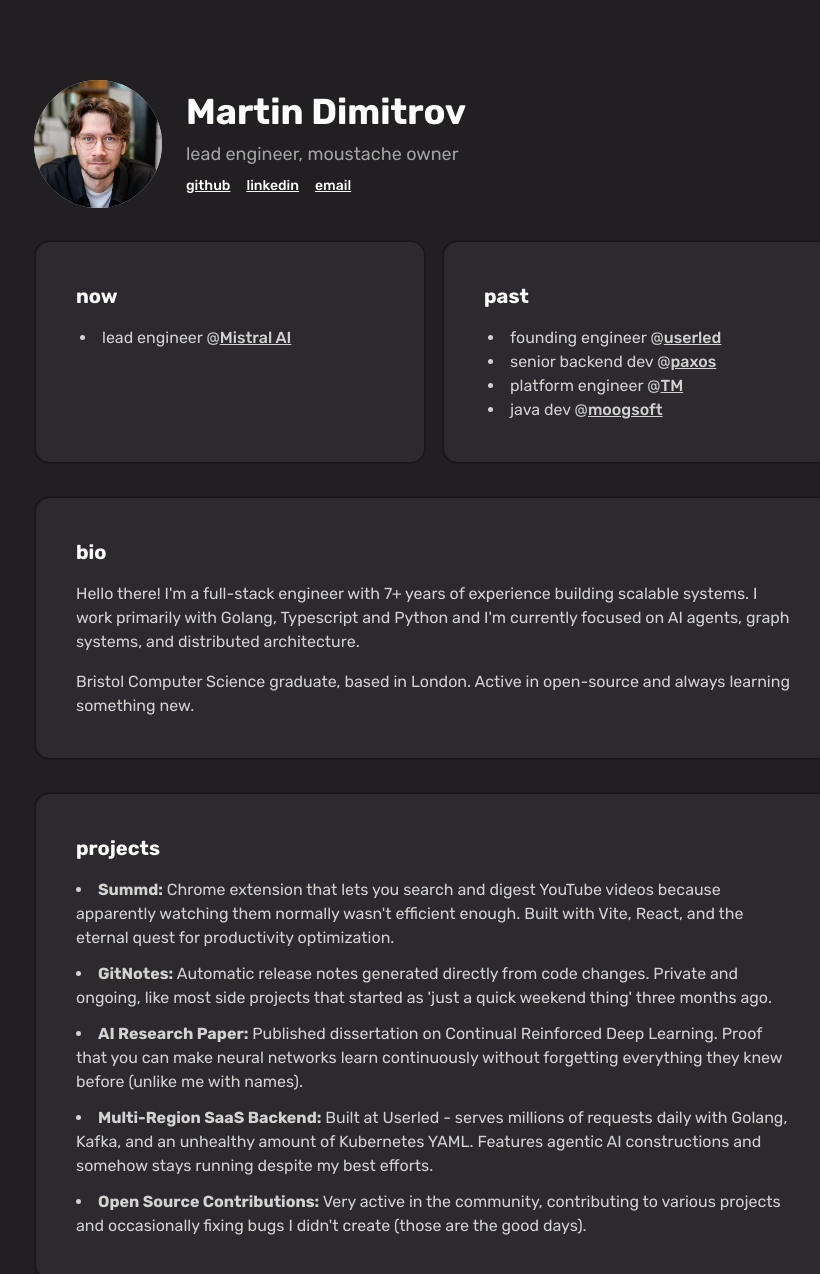
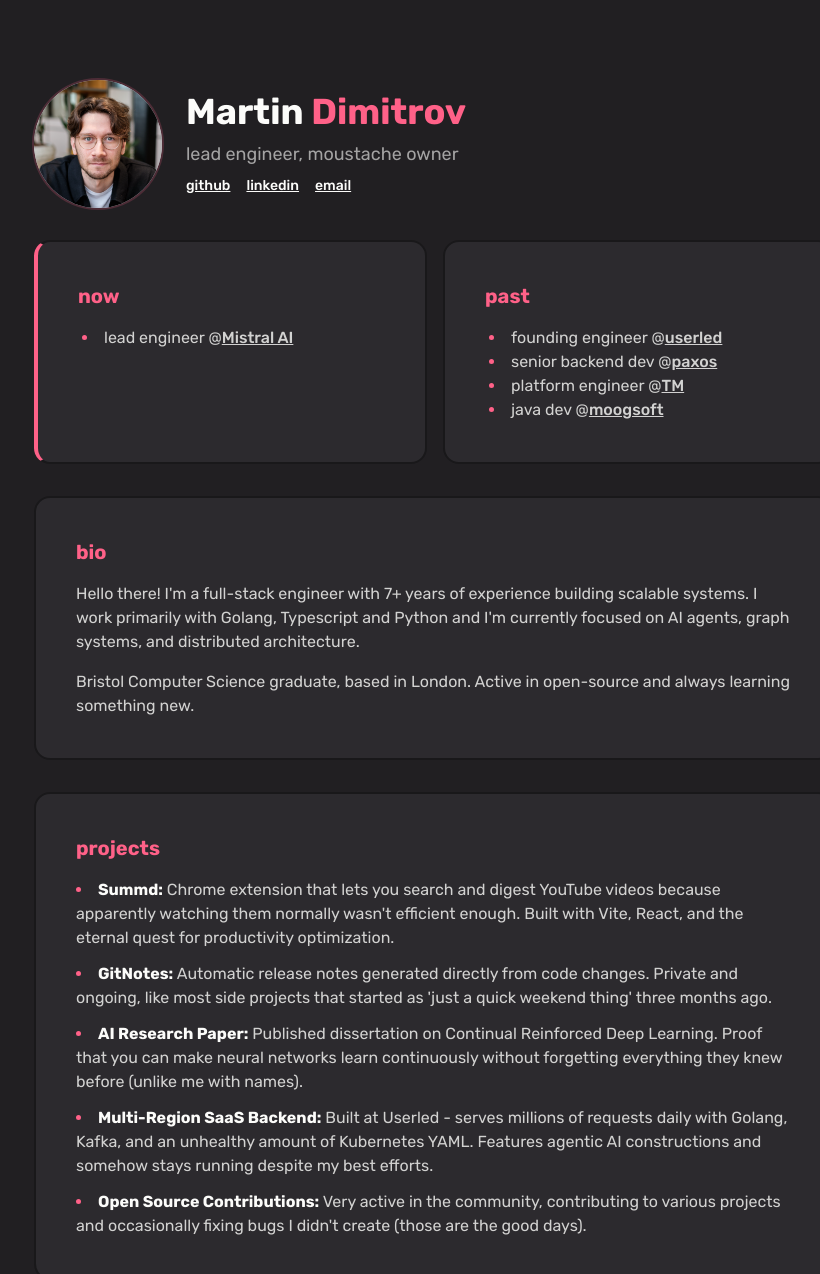
Before and after one commit to martin-dimi/portfolio, a Next.js app: page / in a window 1280 px wide. Shown: the top 1274 px of the page, without its empty margins (206-1026 px from the left). Built offline with nearby package versions, Linux system fonts and the light colour scheme.

Commit message:
Add colors

```diff
--- a/src/app/page.tsx
+++ b/src/app/page.tsx
@@ -5,7 +5,11 @@ import { PropsWithChildren } from "react";
 
 function Link({ children, href }: PropsWithChildren<{ href: string }>) {
   return (
-    <NextLink target="_blank" href={href} className="underline font-medium">
+    <NextLink
+      target="_blank"
+      href={href}
+      className="underline font-medium hover:text-accent transition-colors"
+    >
       {children}
     </NextLink>
   );
@@ -18,10 +22,13 @@ export default function Home() {
         <ProfilePicture />
 
         <div className="flex gap-4 w-full">
-          <Card className="flex-1">
+          <Card className="flex-1 border-l-4 border-l-accent">
             <CardTitle>now</CardTitle>
             <CardBody>
-              <ul role="list" className="list-disc list-inside ml-1">
+              <ul
+                role="list"
+                className="list-disc list-inside ml-1 marker:text-accent"
+              >
                 <li>
                   lead engineer @
                   <Link href="https://mistral.ai">Mistral AI</Link>
@@ -33,7 +40,10 @@ export default function Home() {
           <Card className="flex-1">
             <CardTitle>past</CardTitle>
             <CardBody>
-              <ul role="list" className="list-disc list-inside ml-1">
+              <ul
+                role="list"
+                className="list-disc list-inside ml-1 marker:text-accent"
+              >
                 <li>
                   founding engineer @
                   <Link href="https://userled.io">userled</Link>
@@ -75,35 +85,43 @@ export default function Home() {
         <Card>
           <CardTitle>projects</CardTitle>
           <CardBody>
-            <ul className="space-y-3 list-disc list-inside text-foreground/80">
+            <ul className="space-y-3 list-disc list-inside text-foreground/80 marker:text-accent">
               <li>
-                <strong>Summd:</strong> Chrome extension that lets you search
-                and digest YouTube videos because apparently watching them
-                normally wasn&apos;t efficient enough. Built with Vite, React,
-                and the eternal quest for productivity optimization.
+                <strong className="text-foreground">Summd:</strong> Chrome
+                extension that lets you search and digest YouTube videos because
+                apparently watching them normally wasn&apos;t efficient enough.
+                Built with Vite, React, and the eternal quest for productivity
+                optimization.
               </li>
               <li>
-                <strong>GitNotes:</strong> Automatic release notes generated
-                directly from code changes. Private and ongoing, like most side
-                projects that started as &apos;just a quick weekend thing&apos;
-                three months ago.
+                <strong className="text-foreground">GitNotes:</strong> Automatic
+                release notes generated directly from code changes. Private and
+                ongoing, like most side projects that started as &apos;just a
+                quick weekend thing&apos; three months ago.
               </li>
               <li>
-                <strong>AI Research Paper:</strong> Published dissertation on
-                Continual Reinforced Deep Learning. Proof that you can make
-                neural networks learn continuously without forgetting everything
-                they knew before (unlike me with names).
+                <strong className="text-foreground">AI Research Paper:</strong>{" "}
+                Published dissertation on Continual Reinforced Deep Learning.
+                Proof that you can make neural networks learn continuously
+                without forgetting everything they knew before (unlike me with
+                names).
               </li>
               <li>
-                <strong>Multi-Region SaaS Backend:</strong> Built at Userled -
-                serves millions of requests daily with Golang, Kafka, and an
-                unhealthy amount of Kubernetes YAML. Features agentic AI
-                constructions and somehow stays running despite my best efforts.
+                <strong className="text-foreground">
+                  Multi-Region SaaS Backend:
+                </strong>{" "}
+                Built at Userled - serves millions of requests daily with
+                Golang, Kafka, and an unhealthy amount of Kubernetes YAML.
+                Features agentic AI constructions and somehow stays running
+                despite my best efforts.
               </li>
               <li>
-                <strong>Open Source Contributions:</strong> Very active in the
-                community, contributing to various projects and occasionally
-                fixing bugs I didn&apos;t create (those are the good days).
+                <strong className="text-foreground">
+                  Open Source Contributions:
+                </strong>{" "}
+                Very active in the community, contributing to various projects
+                and occasionally fixing bugs I didn&apos;t create (those are the
+                good days).
               </li>
             </ul>
           </CardBody>
@@ -114,7 +132,7 @@ export default function Home() {
 }
 
 function CardTitle({ children }: PropsWithChildren) {
-  return <h1 className="font-bold text-xl mb-4">{children}</h1>;
+  return <h1 className="font-bold text-xl mb-4 text-accent">{children}</h1>;
 }
 
 function CardBody({ children }: PropsWithChildren) {
@@ -128,8 +146,8 @@ function Card({
   return (
     <div
       className={cn(
-        "bg-card-background rounded-2xl p-10 border-border border-2 flex justify-start items-start flex-col",
-        className,
+        "bg-card-background rounded-2xl p-10 border-border border-2 flex justify-start items-start flex-col hover:border-accent/50 transition-colors",
+        className
       )}
     >
       {children}
@@ -140,7 +158,7 @@ function Card({
 function ProfilePicture() {
   return (
     <div className="flex items-center gap-6">
-      <div className="w-32 h-32 rounded-full bg-gray-300">
+      <div className="w-32 h-32 rounded-full bg-gray-300 ring-2 ring-accent/20">
         <Image
           src="/profile.png"
           width={128}
@@ -151,7 +169,9 @@ function ProfilePicture() {
       </div>
 
       <div className="space-y-2">
-        <h1 className="text-4xl font-bold">Martin Dimitrov</h1>
+        <h1 className="text-4xl font-bold">
+          Martin <span className="text-accent">Dimitrov</span>
+        </h1>
         <p className="text-foreground/60 text-lg">
           lead engineer, moustache owner
         </p>
```
